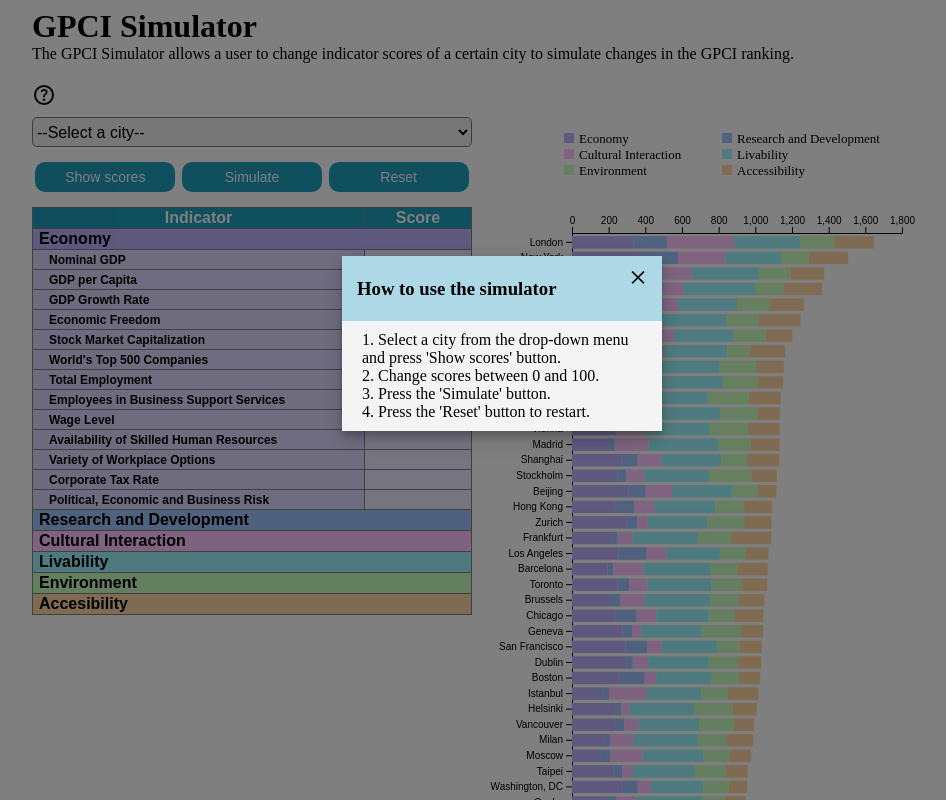
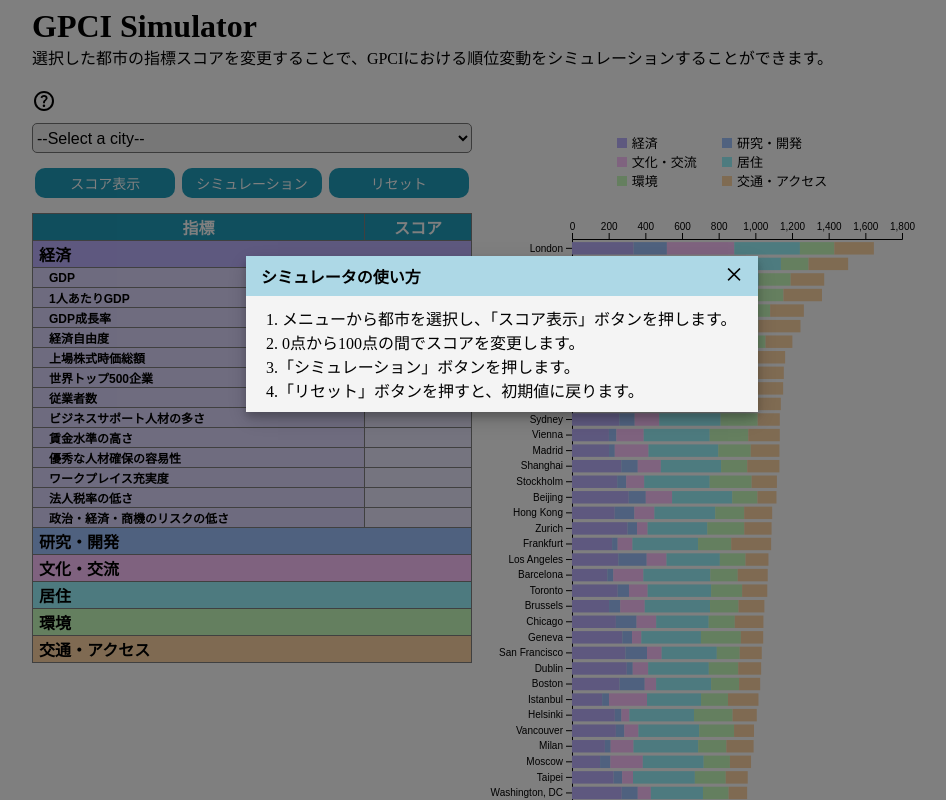
Before and after one commit to nyamato-mmf/gpci-simulator-demo, a plain HTML site: page index.html in a window 1280 px wide. Both pictures are taken after a click on the picture 182 px from the left and 95 px from the top of the page. Shown: the top 800 px of the page, without its empty margins (138-1084 px from the left). Drawn offline with nearby package versions, Linux system fonts and the light colour scheme.

Commit message:
modal sp

```diff
--- a/css/style.css
+++ b/css/style.css
@@ -1,4 +1,4 @@
-h1, p {
+h1,h3,p {
     margin: 0;
     padding: 0;
 }
@@ -45,7 +45,7 @@ h1, p {
 .modal-content {
     background-color: #f4f4f4;
     margin: 20% auto;
-    width: 25%;
+    width: 40%;
     box-shadow: 0 5px 8px 0 rgba(0,0,0,0.2),0 7px 20px 0 rgba(0,0,0,0.17);
     animation-name: modalopen;
     animation-duration: 1s;
@@ -56,13 +56,13 @@ h1, p {
     to {opacity: 1}
 }
 
-.modal-header h1 {
-    margin: 1rem 0;
+.modal-header h4 {
+    margin: 0.5rem 0;
 }
 
 .modal-header {
     background: lightblue;
-    padding: 3px 15px;
+    padding: 0px 15px;
     display: flex;
     justify-content: space-between;
 }
@@ -349,6 +349,12 @@ td {
         display: flex;
         flex-direction: column;
     }
+    .imgbox {
+        width: 100%;
+    }
+    .modal-content {
+        width: 90%;
+    }
     #input-area {
         width: 100%;
         height: 50%;
--- a/index.html
+++ b/index.html
@@ -22,15 +22,14 @@
 
         <!-- ヘルプアイコン -->
         <div class="imgbox">
-            <img src="./img/help.png" id="modalOpen" class="button">
+            <img src="./img/help.svg" id="modalOpen" class="button">
         </div>
 
         <!-- 使用方法モーダル -->
         <div id="easyModal" class="modal">
         <div class="modal-content">
             <div class="modal-header">
-                <h3 id="desc2"></h3>
-                <span class="modalClose">×</span>
+                <h4 id="desc2"></h4><span class="modalClose">×</span>
             </div>
             <div class="modal-body">
                 <p id="desc3"></p>
@@ -75,7 +74,7 @@
             <!-- スコアテーブル -->
             <table class="table" border="1">
                 <thead>
-                    <tr><th>Indicator</th><th>Score</th></tr>
+                    <tr><th id="table-header1"></th><th id="table-header2"></th></tr>
                 </thead>
                 <tbody id="indicators"></tbody>
             </table>
--- a/js/script.js
+++ b/js/script.js
@@ -1,6 +1,6 @@
 
 // 言語設定
-const lang = "en"
+const lang = "jp"
 const path = "./json/gpci2023_" + lang + ".json"
 
 //================== ボタンやテーブル見出しの言語変更 ==================
@@ -15,16 +15,20 @@ if (lang === "en") {
   document.getElementById("show").value = "Show scores";
   document.getElementById("sim").value = "Simulate";
   document.getElementById("reset").value = "Reset";
+  document.getElementById("table-header1").textContent = "Indicator";
+  document.getElementById("table-header2").textContent = "Score";
 } else if (lang === "jp") {
   document.getElementById("desc1").textContent = "選択した都市の指標スコアを変更することで、GPCIにおける順位変動をシミュレーションすることができます。";
   document.getElementById("desc2").textContent = "シミュレータの使い方";
-  document.getElementById("desc3").textContent = "1.ドロップダウンメニューから都市を選択し、「スコア表示」ボタンを押します。";
+  document.getElementById("desc3").textContent = "1. メニューから都市を選択し、「スコア表示」ボタンを押します。";
   document.getElementById("desc4").textContent = "2. 0点から100点の間でスコアを変更します。";
   document.getElementById("desc5").textContent = "3.「シミュレーション」ボタンを押します。";
   document.getElementById("desc6").textContent = "4.「リセット」ボタンを押すと、初期値に戻ります。";
   document.getElementById("show").value = "スコア表示";
   document.getElementById("sim").value = "シミュレーション";
   document.getElementById("reset").value = "リセット";
+  document.getElementById("table-header1").textContent = "指標";
+  document.getElementById("table-header2").textContent = "スコア";
 }
 
 
```
Also changed, not shown: img/help.png (deleted), img/help.svg (added).
